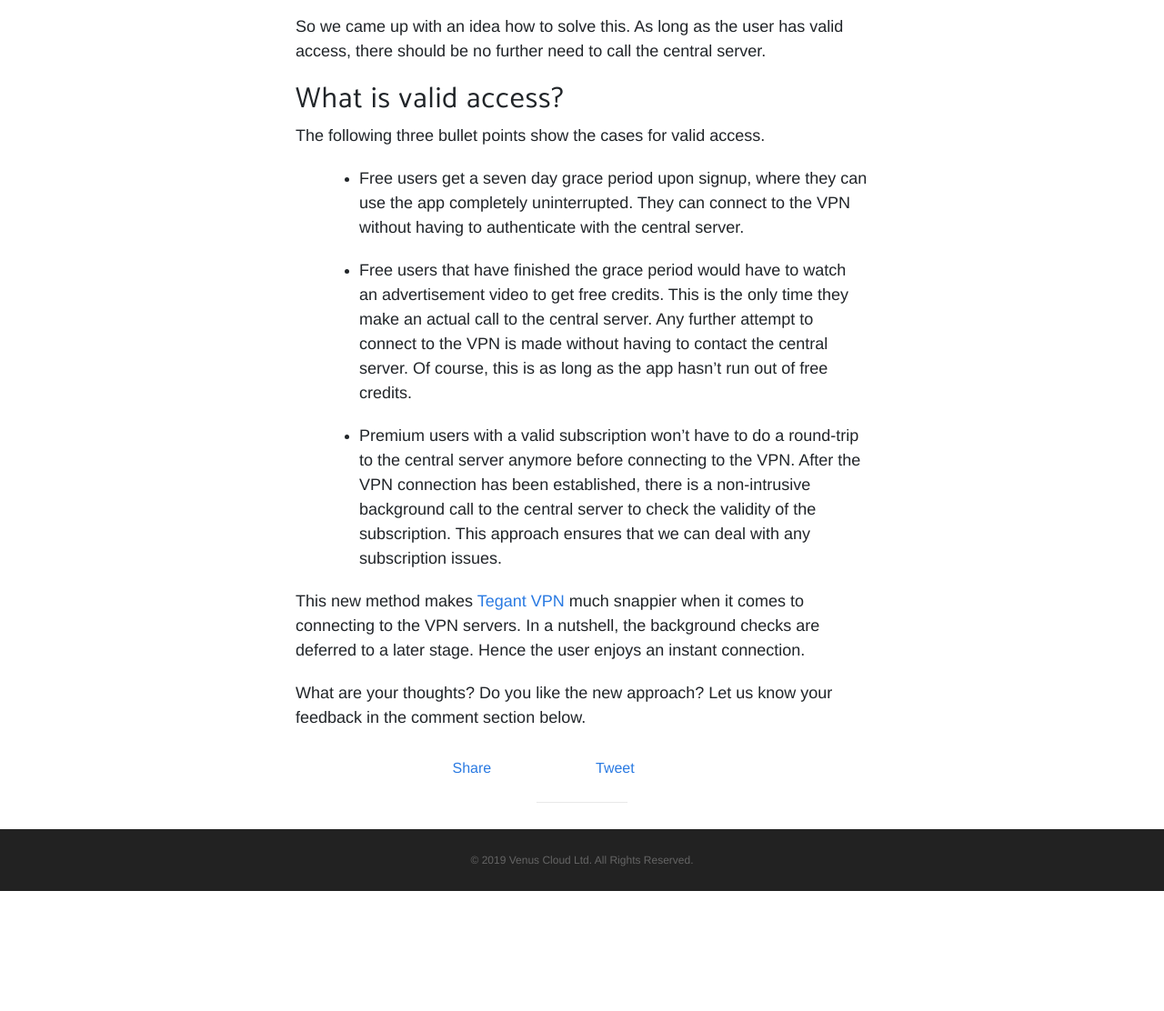
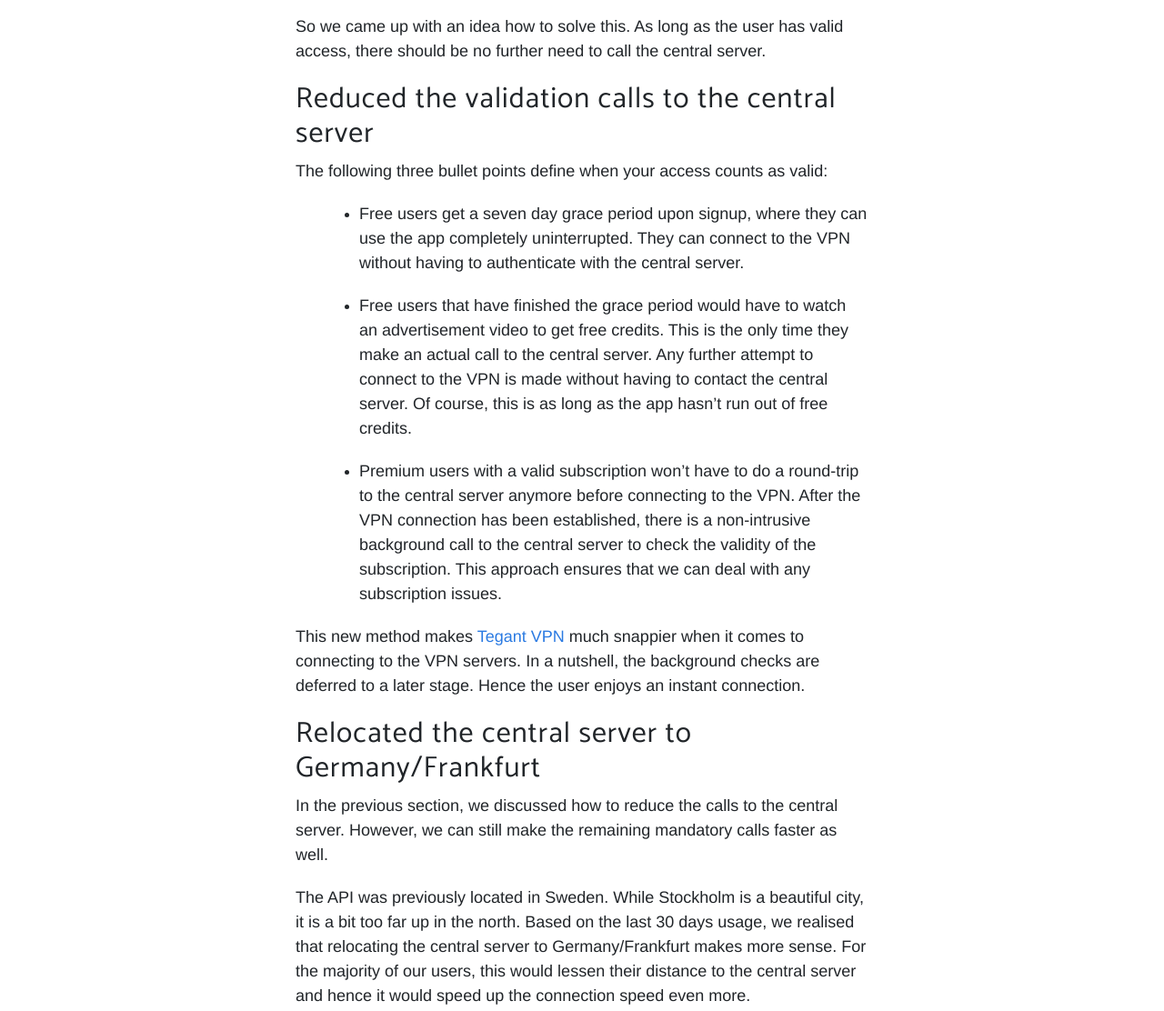
Before and after one commit to tegant-old/tegant.github.io, a plain HTML site: page blog/how-we-made-tegant-vpn-even-faster.html in a window 1280 px wide. Shown: the part 1000-2112 px from the top of the page at 91% size. Before the commit the page ends 1980 px from the top, so only its background shows below. Drawn offline with Linux system fonts and the light colour scheme; a script that the page names is missing; a web font is replaced by a local one.

Commit message:
Update how-we-made-tegant-vpn-even-faster.html

```diff
--- a/blog/how-we-made-tegant-vpn-even-faster.html
+++ b/blog/how-we-made-tegant-vpn-even-faster.html
@@ -162,9 +162,9 @@ window.cookieconsent.initialise({
 
 <p>So we came up with an idea how to solve this. As long as the user has valid access, there should be no further need to call the central server.</p>
 
-<h2 id="what-is-valid-access">What is valid access?</h2>
+<h2 id="reduced-the-validation-calls-to-the-central-server">Reduced the validation calls to the central server</h2>
 
-<p>The following three bullet points show the cases for valid access.</p>
+<p>The following three bullet points define when your access counts as valid:</p>
 
 <ul>
   <li>
@@ -180,6 +180,12 @@ Any further attempt to connect to the VPN is made without having to contact the
 </ul>
 
 <p>This new method makes <a href="https://tegant.com">Tegant VPN</a> much snappier when it comes to connecting to the VPN servers. In a nutshell, the background checks are deferred to a later stage. Hence the user enjoys an instant connection.</p>
+
+<h2 id="relocated-the-central-server-to-germanyfrankfurt">Relocated the central server to Germany/Frankfurt</h2>
+
+<p>In the previous section, we discussed how to reduce the calls to the central server. However, we can still make the remaining mandatory calls faster as well.</p>
+
+<p>The API was previously located in Sweden. While Stockholm is a beautiful city, it is a bit too far up in the north.  Based on the last 30 days usage, we realised that relocating the central server to Germany/Frankfurt makes more sense. For the majority of our users, this would lessen their distance to the central server and hence it would speed up the connection speed even more.</p>
 
 <p>What are your thoughts? Do you like the new approach? Let us know your feedback in the comment section below.</p>
 
```
